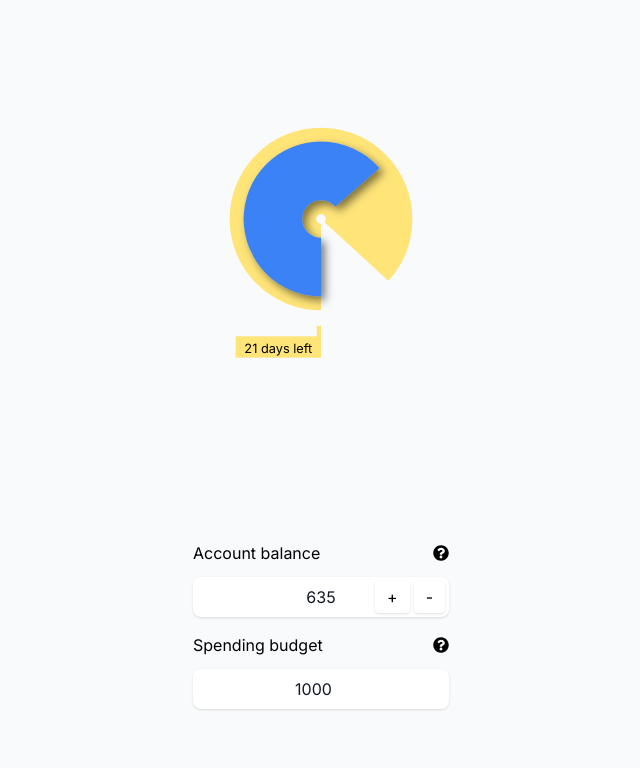
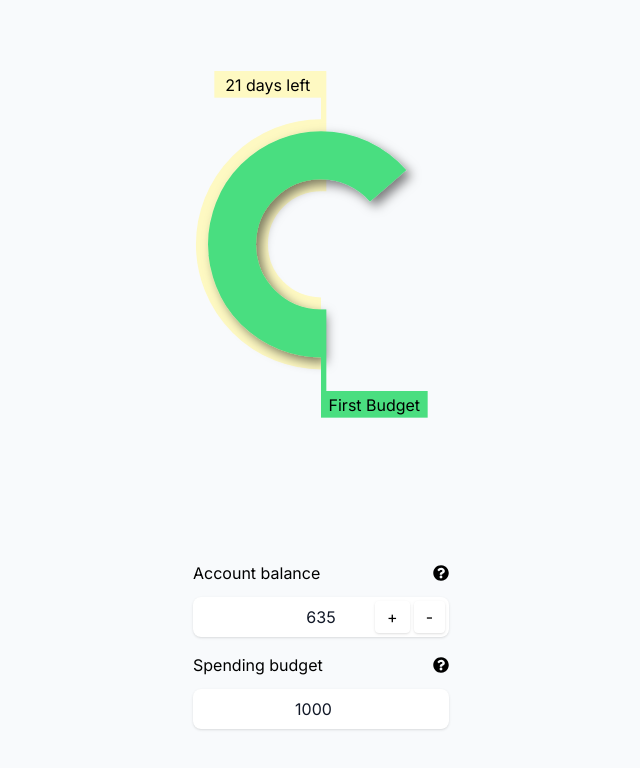
Before and after one commit to WendtOle/daily-spending-limit, a Next.js app: page / in a window 1280 px wide. Shown: the top 768 px of the page, without its empty margins (319-959 px from the left). Built offline with nearby package versions, Linux system fonts and the light colour scheme.

Commit message:
More styling

```diff
--- a/app/components/ArcChart.tsx
+++ b/app/components/ArcChart.tsx
@@ -13,21 +13,9 @@ interface ArcChartProps {
 	highlighted?: string,
 }
 
-const backgroundColor = "#ffe478";
+const backgroundColor = "#fef9c2";
 
-const colorPalette = [
-	"#3B82F6",
-	"#10B981",
-	"#FB923C",
-	"#EF4444",
-	"#EC4899",
-	"#8B5CF6",
-	"#6366F1",
-	"#14B8A6",
-	"#6B7280",
-];
-
-const ARC_DISTANCE = 1.18;
+const ARC_DISTANCE = 1.2;
 
 export const ArcChart = ({
 	values,
@@ -36,7 +24,7 @@ export const ArcChart = ({
 	onValueClick,
 	highlighted
 }: ArcChartProps) => {
-	const strokeWidth = 55 * 0.5 / values.length
+	const strokeWidth = Math.min(55 * 0.5 / values.length, 18)
 	const outerRadius = 55 - (ARC_DISTANCE * strokeWidth)
 	const props = values.reduce((acc, curr) => {
 		const radius = outerRadius - strokeWidth * ARC_DISTANCE * acc.length;
@@ -45,7 +33,7 @@ export const ArcChart = ({
 		}
 		const circumference = 2 * Math.PI * radius;
 		const offset = (1 - curr.value) * circumference;
-		const color = colorPalette[acc.length]
+		const color = curr.value > reference ? "rgb(74 222 128)" : "rgb(248,113,113)"
 		const opacity = highlighted === curr.id ? 1 : 0.4;
 		return [
 			...acc,
@@ -53,6 +41,7 @@ export const ArcChart = ({
 		];
 	}, [] as Array<{ color: string; radius: number; circumference: number; offset: number, id: string, opacity: number }>);
 
+	const orderedProps = props.sort((left, right) => left.id === highlighted ? 1 : 0)
 	const backgroundWidth =
 		strokeWidth * values.length * ARC_DISTANCE * 1.25;
 	const backgroundRadius =
@@ -65,16 +54,22 @@ export const ArcChart = ({
 		color: backgroundColor,
 	};
 
+	const timeLegendLineEnd = reference >= 0.5 ? 65 - (backgroundRadius - backgroundWidth / 2) : 120
+
+	const highlightedBudgetProps = props.find(prop => prop.id === highlighted)
+	const budgetLegendColor = highlightedBudgetProps?.color
+	const budgetLegendLineStart = 65 + (highlightedBudgetProps?.radius ?? 0) - strokeWidth / 2
 	return (
-		<svg viewBox="0 0 120 125">
+		<svg viewBox="0 0 120 130">
 			<defs>
 				<filter id="stroke-shadow" x="-50%" y="-50%" width="200%" height="200%">
 					<feDropShadow dx="2" dy="-2" stdDeviation="2" flood-color="black" flood-opacity="0.5" />
 				</filter>
 			</defs>
+			<line x1="61" y1="0" x2="61" y2={timeLegendLineEnd} stroke={backgroundColor} stroke-width="2" />
 			<circle
 				key={backgroundProps.circumference}
-				cx="60"
+				cx="65"
 				cy="60"
 				r={backgroundProps.radius}
 				stroke={backgroundProps.color}
@@ -87,10 +82,10 @@ export const ArcChart = ({
 				transform="rotate(-270 60 60)"
 				onClick={onReferenceClick}
 			/>
-			{props.map(({ circumference, offset, radius, color, id, opacity }) => (
+			{orderedProps.map(({ circumference, offset, radius, color, id, opacity }) => (
 				<circle
 					key={id}
-					cx="60"
+					cx="65"
 					cy="60"
 					r={radius}
 					stroke={color}
@@ -105,10 +100,14 @@ export const ArcChart = ({
 					filter={highlighted === id ? 'url(#stroke-shadow)' : ''}
 				/>
 			))}
-			<line x1="59" y1="110" x2="59" y2="125" stroke={backgroundColor} stroke-width="2" />
-			<rect x="20" y="115" width="40" height="10" fill={backgroundColor} />
-			<text x="40" y="121" text-anchor="middle" alignment-baseline="middle" font-size="6" fill="black">
+			<rect x="20" y="0" width="40" height="10" fill={backgroundColor} />
+			<text x="40" y="6" text-anchor="middle" alignment-baseline="middle" font-size="6" fill="black">
 				21 days left
+			</text>
+			<line x1="61" y1={budgetLegendLineStart} x2="61" y2="120" stroke={budgetLegendColor} stroke-width="2" />
+			<rect x="60" y="120" width="40" height="10" fill={budgetLegendColor} />
+			<text x="80" y="126" text-anchor="middle" alignment-baseline="middle" font-size="6" fill="black">
+				First Budget
 			</text>
 		</svg>
 	);
--- a/app/page.tsx
+++ b/app/page.tsx
@@ -28,8 +28,8 @@ export default function Home() {
   })
   return (
     <main className="flex flex-col justify-around items-center h-dvh">
-      <div className="w-64">
-        <ArcChart values={values} reference={left / length} onReferenceClick={() => console.log("reference clicked")} onValueClick={selectBudget} highlighted={selectedBudgetId} />
+      <div className="w-80">
+        <ArcChart values={values} reference={0.5} onReferenceClick={() => console.log("reference clicked")} onValueClick={selectBudget} highlighted={selectedBudgetId} />
       </div>
       <div className="flex flex-col gap-4 w-64">
         <AccountBalance />
```
